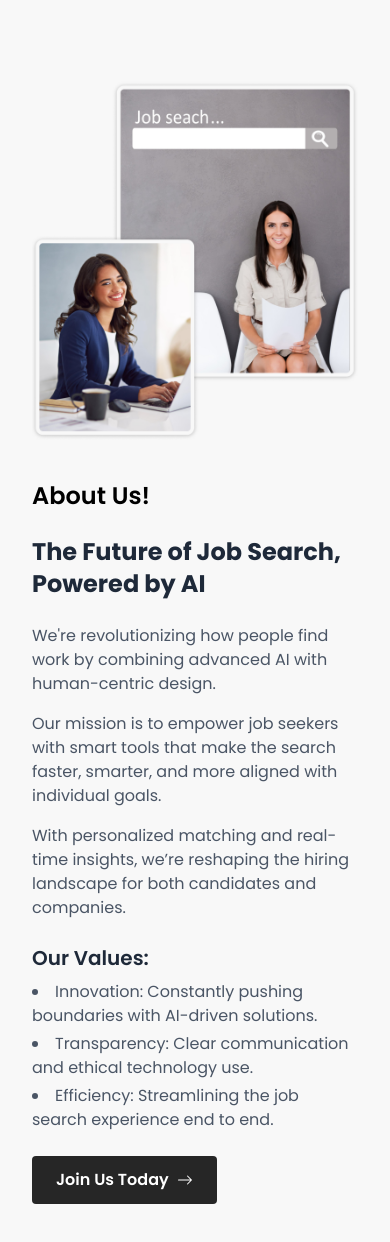
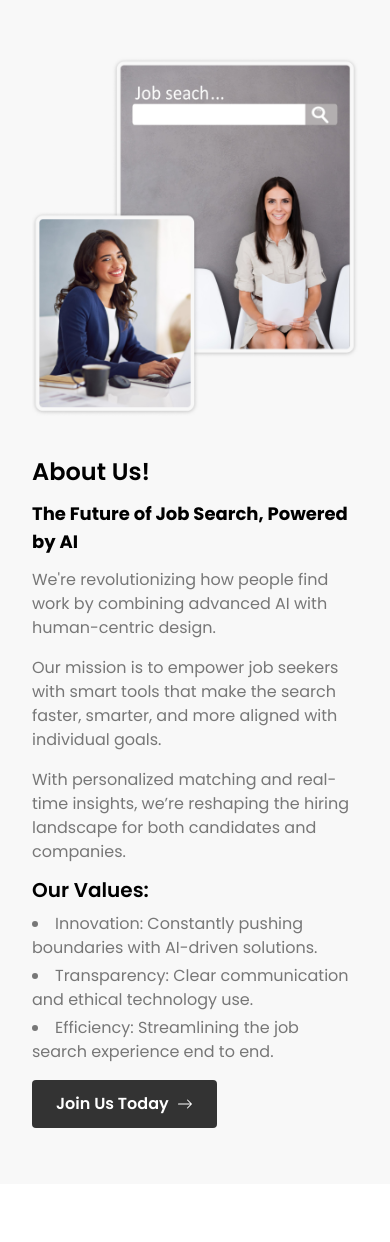
Before and after one commit to Apur0y/and-scheer, a Next.js app: page /alloveruser/AboutUs in a window 390 px wide. Shown: the top 1242 px of the page. After the commit the page ends 1184 px from the top, so only its background shows below. Built offline with nearby package versions, Linux system fonts and the light colour scheme.

Commit message:
Update the responsiveness

```diff
--- a/src/PlanCard.tsx
+++ b/src/PlanCard.tsx
@@ -19,16 +19,16 @@ export default function PackageCard({
     onButtonClick,
 }: PackageCardProps) {
     return (
-        <div className=" max-w-[457px] w-full  bg-white  rounded-lg shadow-md px-8 py-5 flex flex-col">
+        <div className=" md:max-w-[457px] w-full  bg-white  rounded-lg shadow-md px-8 py-5 flex flex-col">
             {/* Price & Plan Type */}
             <div className="text-center mb-12">
-                <div className=" "><span className="text-green-600 text-4xl  font-semibold">{price}</span>/month</div>
+                <div className=" "><span className="text-green-600 text-2xl md:text-4xl  font-semibold">{price}</span>/month</div>
 
             </div>
 
             {/* Package Name */}
             <p className="text-sm text-gray-500">{planType}</p>
-            <h1 className="text-4xl  font-semibold  mb-8">{packageName}</h1>
+            <h1 className="text-2xl md:text-4xl   font-semibold  mb-8">{packageName}</h1>
 
             {/* Permissions */}
             <ul className="space-y-4 text-gray-700 mb-6">
--- a/src/app/alloveruser/AboutUs/page.tsx
+++ b/src/app/alloveruser/AboutUs/page.tsx
@@ -5,7 +5,7 @@ import { BsArrowRight } from 'react-icons/bs'
 
 export default function AboutUs() {
     return (
-        <div className='bg-[#F8F8F8]'>
+        <div className='bg-[#F8F8F8]  '>
             <Container>
                 <div>
                     <div className="flex flex-col md:flex-row items-center gap-10 px-6  max-w-6xl mx-auto">
@@ -19,14 +19,14 @@ export default function AboutUs() {
                         </div>
 
                         {/* Right - Text Content */}
-                        <div className="w-full md:w-1/2 space-y-6">
+                        <div className="w-full md:w-1/2 space-y-3 md:space-y-6">
                             <h2 className="text-2xl md:text-5xl font-semibold">About Us!</h2>
-                            <h3 className="text-2xl md:text-3xl font-bold text-gray-800">
+                            <h3 className="text-lg md:text-2xl font-bold ">
                                 The Future of Job Search, Powered by AI
                             </h3>
 
                             {/* Description Paragraphs */}
-                            <div className="space-y-4 text-gray-600">
+                            <div className="space-y-4 para-main">
                                 <p>
                                     We're revolutionizing how people find work by combining advanced AI with human-centric design.
                                 </p>
@@ -40,8 +40,8 @@ export default function AboutUs() {
 
                             {/* Our Values */}
                             <div>
-                                <h4 className="text-xl font-semibold text-gray-800 mb-2">Our Values:</h4>
-                                <ul className="list-disc list-inside text-gray-600 space-y-1">
+                                <h4 className="text-xl font-semibold mb-2">Our Values:</h4>
+                                <ul className="list-disc list-inside para-main space-y-1">
                                     <li>Innovation: Constantly pushing boundaries with AI-driven solutions.</li>
                                     <li>Transparency: Clear communication and ethical technology use.</li>
                                     <li>Efficiency: Streamlining the job search experience end to end.</li>
@@ -49,7 +49,7 @@ export default function AboutUs() {
                             </div>
 
                             {/* Button */}
-                            <button className="mt-4 px-6 py-3 flex bg-neutral-800 text-white font-semibold rounded hover:bg-neutral-900 transition">
+                            <button className="mt-4 px-6 py-3 flex bg-black-button text-white font-semibold rounded hover:bg-neutral-900 transition">
                                 Join Us Today <BsArrowRight className='my-auto ml-2'> </BsArrowRight>
                             </button>
                         </div>
--- a/src/app/alloveruser/Suggested/CourseCard.tsx
+++ b/src/app/alloveruser/Suggested/CourseCard.tsx
@@ -12,24 +12,25 @@ export default function CourseCard({ course }:{ course: Course }) {
 
             <div
 
-                className="w-full max-w-[457px] bg-white rounded-lg shadow-md overflow-hidden flex flex-col relative"
+                className="w-full max-w-[457px]  lg:h-[403px] bg-white border border-gray-100 rounded-lg shadow-md overflow-hidden flex flex-col relative p-4"
             >
                 {/* Image */}
-                <div className="p-4 flex flex-col gap-3">
+
                 <img
                     src={course.image}
                     alt={course.title}
-                    className="w-full h-48 object-cover rounded-t-lg"
+                    className="w-full h-63% object-cover rounded-t-lg"
                 />
 
                 {/* Content */}
-
+                <div className=" flex flex-col mt-3 gap-2">
                     <h3 className="text-lg font-semibold text-gray-800">{course.title}</h3>
                     <p className="text-sm mt-1">Instructor - <span className='text-gray-500 '>{course.instructor}</span></p>
                 </div>
 
                 {/* Button at bottom right */}
                 <div className="p-4 pt-0 mt-auto flex justify-end">
+
                     <button className="text-sm text-green-600  underline rounded 0 transition">
                         See Details
                     </button>
--- a/src/app/alloveruser/recentJobs/RecentJobCard.tsx
+++ b/src/app/alloveruser/recentJobs/RecentJobCard.tsx
@@ -19,14 +19,14 @@ export default function RecentJobCard({ job }: RecentJobCardProps) {
             <img src={job.icons ||""} alt="" className='h-8 w-8 rounded-full bg-sky-800'/>
             <h1 className='text-md xl:text-xl font-semibold'>{job.name}</h1>
         </div>
-        <h2 className='text-sm   lg:text-md  font-semibold'>{job.position}</h2>
+        <h2 className='text-sm   xl:text-lg  font-semibold'>{job.position}</h2>
         <p className='text-gray-500 text-xs xl:text-base'>{job.location}</p>
 
     <hr className="xl:my-3 my-2 border-t border-gray-200" />
 
         <div className='flex items-center justify-between'>
-            <h1 className='text-xs xl:text-base'>{job.salary}/month</h1>
-            <button className='xl:px-3 px-2 py-2 main-bg roundedmd:text-base rounded text-xs text-white'>Apply Now</button>
+            <h1 className='text-xs xl:text-base'><span className='text-md xl:text-xl font-semibold'>{job.salary}</span>/Month</h1>
+            <button className='xl:px-3 px-2 py-2 main-bg rounded md:text-base  text-xs text-white cursor-pointer'>Apply Now</button>
         </div>
 
     </div>
--- a/src/app/globals.css
+++ b/src/app/globals.css
@@ -60,3 +60,22 @@ body {
 .shadow-white-bottom {
   box-shadow: 0px 40px 60px -10px rgba(255, 255, 255, 0.8);
 }
+
+.black-main{
+  @apply text-[#333333]
+}
+
+.para-main{
+  @apply text-[#777777]
+}
+
+.bg-black-button{
+   @apply bg-[#333333]
+}
+
+@theme {
+  --color-scheer-primary: #28C76F;
+  --color-scheer-primary-dark: #333333;
+
+  --color-scheer-body-gray:#777777;
+}
--- a/src/app/page.tsx
+++ b/src/app/page.tsx
@@ -22,7 +22,7 @@ export default function Home() {
 
 
   return (
-    <div>
+    <div className="black-main">
       <Navbar></Navbar>
       <Banner></Banner>
       <RecentJob></RecentJob>
--- a/src/components/Container.tsx
+++ b/src/components/Container.tsx
@@ -6,7 +6,7 @@ type containerProps = {
 
 
 const Container = ({ children }: containerProps) => {
-  return <div className="max-w-[1420px] mx-auto py-20 px-2 md:px-0">{children}</div>;
+  return <div className="max-w-[1420px] mx-auto py-14 md:py-20  px-2 md:px-0">{children}</div>;
 
 }
 
--- a/src/page-components/ComponentHeader.tsx
+++ b/src/page-components/ComponentHeader.tsx
@@ -9,8 +9,8 @@ export default function ComponentHeader({
   return (
     <div className='flex justify-center flex-col items-center gap-4'>
 
-      <h1 className={`${className} text-[#333333] font `}>{title}</h1>
-      <p className="text-[#777777] mb-4 text-center">{description}</p>
+      <h1 className={`${className} text-scheer-primary-dark font `}>{title}</h1>
+      <p className="text-scheer-body-gray mb-4 text-center">{description}</p>
       {/* {children && <div className="mt-4">{children}</div>} */}
     </div>
   )
--- a/src/page-components/TwoCloumn.tsx
+++ b/src/page-components/TwoCloumn.tsx
@@ -20,7 +20,7 @@ export default function InfoSection({
   onButtonClick,
 }: InfoSectionProps) {
   return (
-    <div className={`flex flex-col  items-center gap-14 md:px-6 py-12 max-w-6xl mx-auto ${className}`}>
+    <div className={`flex flex-col  items-center gap-10 md:gap-14 md:px-6 py-12 max-w-6xl mx-auto ${className}`}>
       {/* Left - Image */}
       <div className="w-full md:w-1/2">
         <img
@@ -31,16 +31,16 @@ export default function InfoSection({
       </div>
 
       {/* Right - Content */}
-      <div className="w-full md:w-1/2 space-y-12">
+      <div className="w-full md:w-1/2 space-y-8 md:space-y-12">
         <div className="space-y-4 ">
-          <h2 className="text-2xl md:text-4xl font-semibold text-gray-800">{title} <span className="text-green-600">{title2}</span></h2>
+          <h2 className="text-2xl md:text-4xl font-semibold ">{title} <span className="text-scheer-primary">{title2}</span></h2>
 
-          <p className="text-gray-600">{description}</p>
+          <p className="para-main">{description}</p>
         </div>
 
         <button
           onClick={onButtonClick}
-          className="px-6 py-3 bg-neutral-800 text-white font-semibold rounded hover:bg-neutral-900 transition flex"
+          className="px-6 py-3 bg-black-button text-white font-semibold rounded bg-scheer-primary transition flex"
         >
           {buttonText}<BsArrowRight className='my-auto ml-2'> </BsArrowRight>
         </button>
```
Also changed, not shown: src/page-components/Banner/Banner.tsx (+4 -4 lines).
